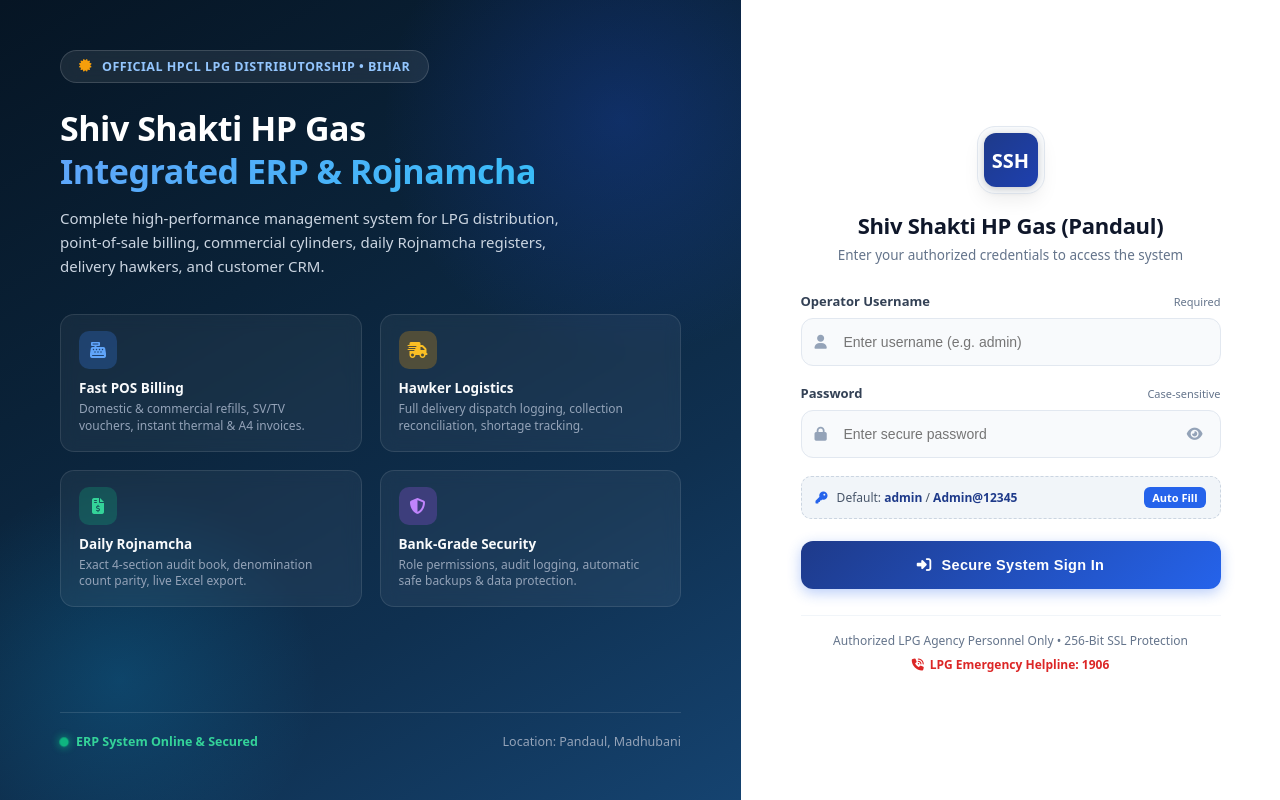
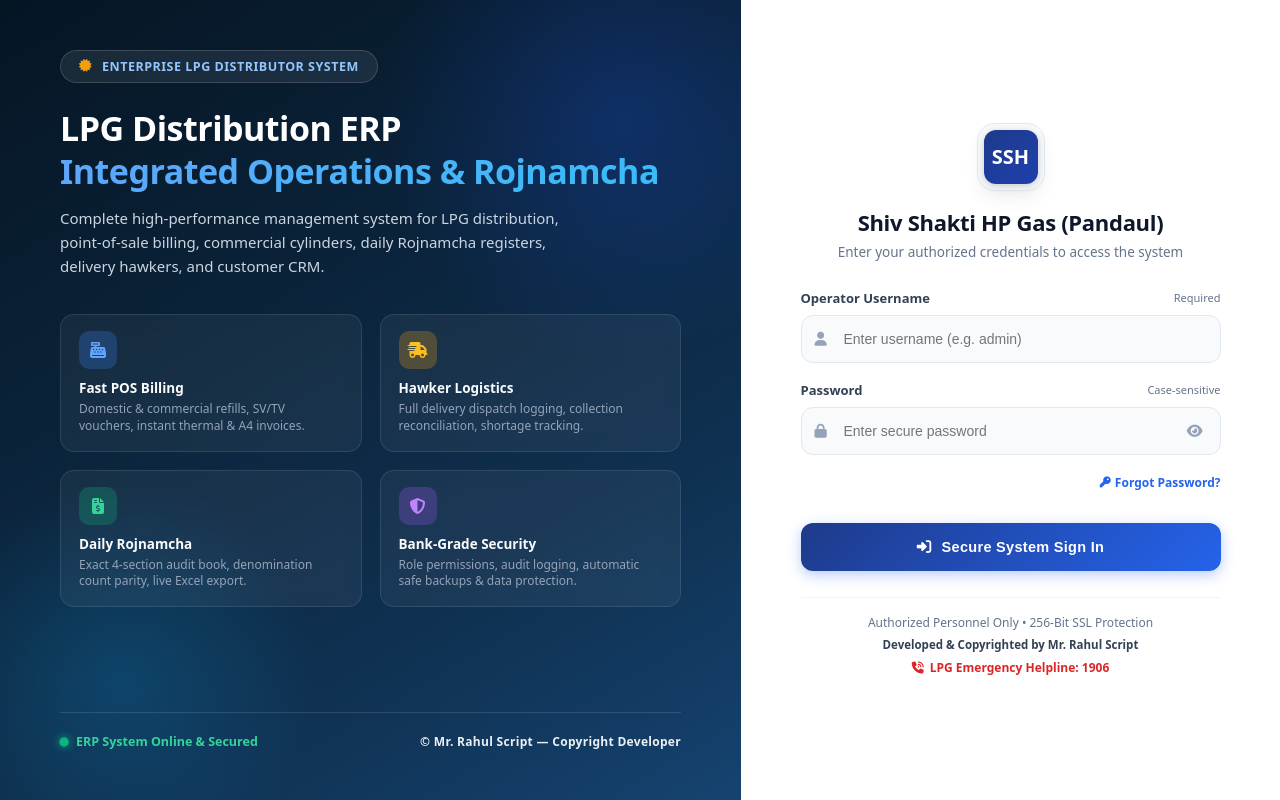
Before and after one commit to rahulmaithili/RojnamchaErp-Php, a PHP site: page / in a window 1280 px wide. Run offline with PHP 8.4, Linux system fonts and the light colour scheme; some libraries are stand-ins or nearby versions.

Commit message:
UI & Feature Updates: Wider SV Package modal, POS HP Pay 6-digit consumer numbers, HP Pay delivery column in dispatch, Login page redesign with Forgot Password system and Mr. Rahul Script copyright branding

```diff
--- a/api.php
+++ b/api.php
@@ -75,7 +75,7 @@
     }
 
     // Public / Unauthenticated actions
-    $publicActions = ['login', 'setupDatabase', 'getMeta'];
+    $publicActions = ['login', 'setupDatabase', 'getMeta', 'forgotPassword'];
 
     if (!in_array($action, $publicActions)) {
         if (!$currentUser) {
@@ -120,6 +120,7 @@
         case 'login':
         case 'logout':
         case 'changePassword':
+        case 'forgotPassword':
         case 'getMe':
             $response = AuthController::handle($action, $payload, $currentUser);
             break;
--- a/auth.php
+++ b/auth.php
@@ -187,6 +187,69 @@
     }
 
     /**
+     * Self-Service Forgot Password Reset
+     */
+    public static function resetForgottenPassword(string $username, string $verificationCode, string $newPassword): array {
+        $db = Database::getConnection();
+        $username = trim($username);
+        $code = trim($verificationCode);
+        $newPassword = trim($newPassword);
+
+        if (empty($username) || empty($code) || empty($newPassword)) {
+            return ['ok' => false, 'code' => 'VALIDATION', 'message' => 'Username, verification code, and new password are required.'];
+        }
+
+        if (strlen($newPassword) < 6) {
+            return ['ok' => false, 'code' => 'VALIDATION', 'message' => 'New password must be at least 6 characters.'];
+        }
+
+        $stmt = $db->prepare("SELECT * FROM users WHERE Username = ? AND IsDeleted = 0");
+        $stmt->execute([$username]);
+        $user = $stmt->fetch();
+
+        if (!$user) {
+            return ['ok' => false, 'code' => 'NOT_FOUND', 'message' => 'User account not found.'];
+        }
+
+        // Verify Verification Code: Agency Distributor Code, Master Recovery Key, or User Mobile
+        $companyStmt = $db->query("SELECT DistributorCode, ECustCode, HPCLCode, Phone FROM companies LIMIT 1");
+        $comp = $companyStmt ? ($companyStmt->fetch() ?: []) : [];
+
+        $validCodes = [
+            'RAHUL2026',
+            'MrRahulScript',
+            strtoupper(trim($comp['DistributorCode'] ?? 'HP-PDL-8842')),
+            strtoupper(trim($comp['ECustCode'] ?? 'EC-884201')),
+            strtoupper(trim($comp['HPCLCode'] ?? 'HPCL-BIH-042')),
+            trim($user['Mobile'] ?? '')
+        ];
+
+        $codeUpper = strtoupper($code);
+        $isMatch = false;
+        foreach ($validCodes as $vc) {
+            if (!empty($vc) && ($codeUpper === strtoupper($vc) || $code === $vc)) {
+                $isMatch = true;
+                break;
+            }
+        }
+
+        if (!$isMatch) {
+            return ['ok' => false, 'code' => 'VERIFICATION_FAILED', 'message' => 'Invalid Security Verification Code. Enter Agency Distributor Code (HP-PDL-8842) or Master Key.'];
+        }
+
+        $newSalt = bin2hex(random_bytes(16));
+        $newHash = hash('sha256', $newPassword . $newSalt);
+        $now = date('Y-m-d H:i:s');
+
+        $upd = $db->prepare("UPDATE users SET PasswordHash = ?, Salt = ?, FailedAttempts = 0, LockUntil = NULL, ForcePasswordChange = 0, UpdatedAt = ? WHERE UserID = ?");
+        $upd->execute([$newHash, $newSalt, $now, $user['UserID']]);
+
+        Audit::log($user['UserID'], $user['Username'], 'PASSWORD_RESET', 'users', (string)$user['UserID'], null, null, 'Self-service forgot password reset completed');
+
+        return ['ok' => true, 'message' => 'Password reset successfully! You can now log in with your new password.'];
+    }
+
+    /**
      * Check RBAC Permission
      */
     public static function checkPermission(array $user, string $module, string $action = 'read'): bool {
--- a/controllers/AuthController.php
+++ b/controllers/AuthController.php
@@ -39,6 +39,16 @@
                 }
                 return ['ok' => true, 'data' => null, 'message' => $res['message']];
 
+            case 'forgotPassword':
+                $userParam = $payload['username'] ?? '';
+                $codeParam = $payload['verificationCode'] ?? '';
+                $newPassParam = $payload['newPassword'] ?? '';
+                $res = Auth::resetForgottenPassword($userParam, $codeParam, $newPassParam);
+                if (!$res['ok']) {
+                    return ['ok' => false, 'error' => ['code' => $res['code'], 'message' => $res['message']]];
+                }
+                return ['ok' => true, 'data' => null, 'message' => $res['message']];
+
             case 'getMe':
                 if (!$user) {
                     return ['ok' => false, 'error' => ['code' => 'AUTH', 'message' => 'Unauthorized.']];
--- a/index.html
+++ b/index.html
@@ -60,12 +60,12 @@
         <div class="auth-hero-top">
           <div class="auth-brand-badge">
             <i class="fa-solid fa-certificate"></i>
-            <span>OFFICIAL HPCL LPG DISTRIBUTORSHIP • BIHAR</span>
+            <span>ENTERPRISE LPG DISTRIBUTOR SYSTEM</span>
           </div>
 
           <h1 class="auth-hero-title">
-            Shiv Shakti HP Gas<br>
-            <span>Integrated ERP & Rojnamcha</span>
+            LPG Distribution ERP<br>
+            <span>Integrated Operations & Rojnamcha</span>
           </h1>
 
           <p class="auth-hero-desc">
@@ -114,7 +114,9 @@
             <span class="auth-status-dot"></span>
             <span>ERP System Online & Secured</span>
           </div>
-          <div>Location: Pandaul, Madhubani</div>
+          <div style="font-size:12px; font-weight:700; color:rgba(255,255,255,0.92); letter-spacing:0.3px;">
+            © Mr. Rahul Script — Copyright Developer
+          </div>
         </div>
       </div>
 
@@ -127,7 +129,7 @@
               <div class="logo-fallback">HP</div>
             </div>
             <h2 id="login-company-name" class="auth-title">
-              Shiv Shakti HP Gas (Pandaul)
+              Agency Operations Portal
             </h2>
             <p class="auth-subtitle">
               Enter your authorized credentials to access the system
@@ -160,16 +162,15 @@
                   <i class="fa-solid fa-eye"></i>
                 </button>
               </div>
-            </div>
-
-            <!-- Quick Auto-Fill Credential Pill -->
-            <div id="login-quick-fill" class="auth-quick-pill" title="Click to auto-fill default admin credentials">
-              <span><i class="fa-solid fa-key" style="margin-right:6px; color:#2563eb;"></i> Default: <strong>admin</strong> / <strong>Admin@12345</strong></span>
-              <span class="quick-btn-badge">Auto Fill</span>
+              <div style="display:flex; justify-content:flex-end; margin-top:6px;">
+                <a href="#" id="login-forgot-pwd-link" style="font-size:12px; color:#2563eb; text-decoration:none; font-weight:600; display:inline-flex; align-items:center; gap:4px;">
+                  <i class="fa-solid fa-key" style="font-size:11px;"></i> Forgot Password?
+                </a>
+              </div>
             </div>
 
             <!-- Submit Button -->
-            <button type="submit" class="auth-submit-btn">
+            <button type="submit" class="auth-submit-btn" style="margin-top:14px;">
               <i class="fa-solid fa-right-to-bracket"></i>
               <span>Secure System Sign In</span>
             </button>
@@ -177,8 +178,11 @@
 
           <!-- Security Footer Notice -->
           <div class="auth-footer">
-            <div>Authorized LPG Agency Personnel Only • 256-Bit SSL Protection</div>
-            <div class="emergency-badge">
+            <div>Authorized Personnel Only • 256-Bit SSL Protection</div>
+            <div style="font-size:11.5px; font-weight:700; color:#334155; margin-top:4px;">
+              Developed & Copyrighted by Mr. Rahul Script
+            </div>
+            <div class="emergency-badge" style="margin-top:6px;">
               <i class="fa-solid fa-phone-volume"></i>
               <span>LPG Emergency Helpline: 1906</span>
             </div>
--- a/js/app.js
+++ b/js/app.js
@@ -86,15 +86,71 @@
     };
   }
 
-  // Quick Credential Auto-Fill
-  const quickPill = document.getElementById('login-quick-fill');
-  if (quickPill) {
-    quickPill.onclick = () => {
-      const uEl = document.getElementById('login-username');
-      const pEl = document.getElementById('login-password');
-      if (uEl) uEl.value = 'admin';
-      if (pEl) pEl.value = 'Admin@12345';
-      if (pEl) pEl.focus();
+  // Forgot Password Link Handler
+  const forgotLink = document.getElementById('login-forgot-pwd-link');
+  if (forgotLink) {
+    forgotLink.onclick = async (e) => {
+      e.preventDefault();
+      const uCurrent = document.getElementById('login-username')?.value.trim() || '';
+      const html = `
+        <div style="text-align:left; font-size:13px; line-height:1.5;">
+          <div style="background:#eff6ff; border:1px solid #bfdbfe; border-radius:6px; padding:10px 14px; margin-bottom:14px; color:#1e40af;">
+            <i class="fa-solid fa-shield-halved"></i> <strong>Account Recovery System:</strong><br>
+            Enter your Operator Username and Agency Distributor Code / Master Security PIN to reset your password.
+          </div>
+          <div class="form-group" style="margin-bottom:12px;">
+            <label class="form-label" style="font-weight:700;">Operator Username *</label>
+            <input type="text" id="fp-username" class="form-control" placeholder="e.g. admin" value="${uCurrent}" required>
+          </div>
+          <div class="form-group" style="margin-bottom:12px;">
+            <label class="form-label" style="font-weight:700;">Agency Distributor Code / Master Key *</label>
+            <input type="text" id="fp-code" class="form-control" placeholder="e.g. HP-PDL-8842 or RAHUL2026" required>
+            <small style="color:#64748b; font-size:11px;">Agency Code: <code>HP-PDL-8842</code> or Master Recovery PIN: <code>RAHUL2026</code></small>
+          </div>
+          <div class="form-group" style="margin-bottom:12px;">
+            <label class="form-label" style="font-weight:700;">New Password *</label>
+            <input type="password" id="fp-new-pwd" class="form-control" placeholder="Minimum 6 characters" required>
+          </div>
+          <div class="form-group">
+            <label class="form-label" style="font-weight:700;">Confirm New Password *</label>
+            <input type="password" id="fp-confirm-pwd" class="form-control" placeholder="Re-enter new password" required>
+          </div>
+        </div>
+      `;
+
+      const data = await ui.formModal(html, 'Reset Account Password', () => {
+        const u = document.getElementById('fp-username')?.value.trim();
+        const code = document.getElementById('fp-code')?.value.trim();
+        const p1 = document.getElementById('fp-new-pwd')?.value;
+        const p2 = document.getElementById('fp-confirm-pwd')?.value;
+
+        if (!u || !code || !p1) {
+          Swal.showValidationMessage('All fields are required!');
+          return false;
+        }
+        if (p1.length < 6) {
+          Swal.showValidationMessage('New password must be at least 6 characters long!');
+          return false;
+        }
+        if (p1 !== p2) {
+          Swal.showValidationMessage('Passwords do not match! Please check again.');
+          return false;
+        }
+
+        return { username: u, verificationCode: code, newPassword: p1 };
+      }, { maxWidth: '480px' });
+
+      if (data) {
+        const res = await api('forgotPassword', data, { loaderMessage: 'Verifying and resetting password...' });
+        if (res.ok) {
+          ui.success('Password reset successfully! You can now log in with your new password.');
+          const pEl = document.getElementById('login-password');
+          if (pEl) {
+            pEl.value = data.newPassword;
+            pEl.focus();
+          }
+        }
+      }
     };
   }
 
--- a/js/ui.js
+++ b/js/ui.js
@@ -158,6 +158,11 @@
       else if (tLower.includes('purchase') || tLower.includes('inward')) icon = 'fa-cart-flatbed';
       else if (tLower.includes('stock')) icon = 'fa-boxes-stacked';
 
+      const modalContent = modal.querySelector('.modal-content');
+      if (modalContent) {
+        modalContent.style.maxWidth = options.maxWidth || '680px';
+      }
+
       titleEl.innerHTML = `<i class="fa-solid ${icon}"></i> ${title}`;
       bodyEl.innerHTML = htmlContent;
       if (errorBox) errorBox.style.display = 'none';
@@ -166,6 +171,7 @@
       const cleanup = () => {
         if (isClosed) return;
         isClosed = true;
+        if (modalContent) modalContent.style.maxWidth = '680px';
         modal.style.display = 'none';
         modal.removeEventListener('click', onBackdropClick);
         document.removeEventListener('keydown', onKeyDown);
```
Also changed, not shown: js/modules/billing.js (+83 -10 lines), js/modules/dispatch.js (+21 -4 lines).
